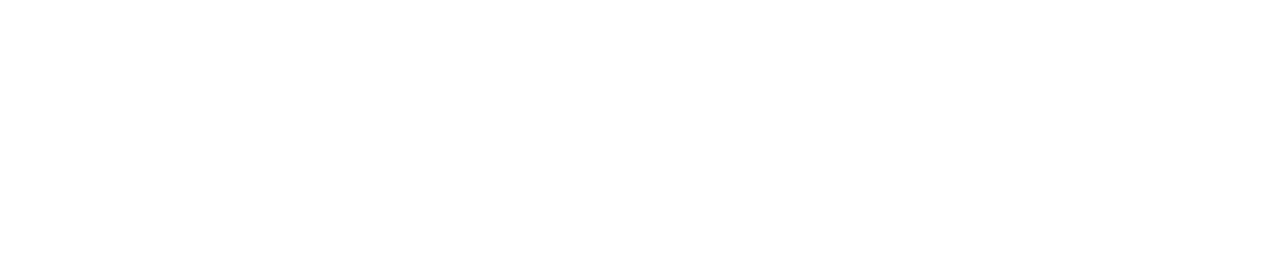
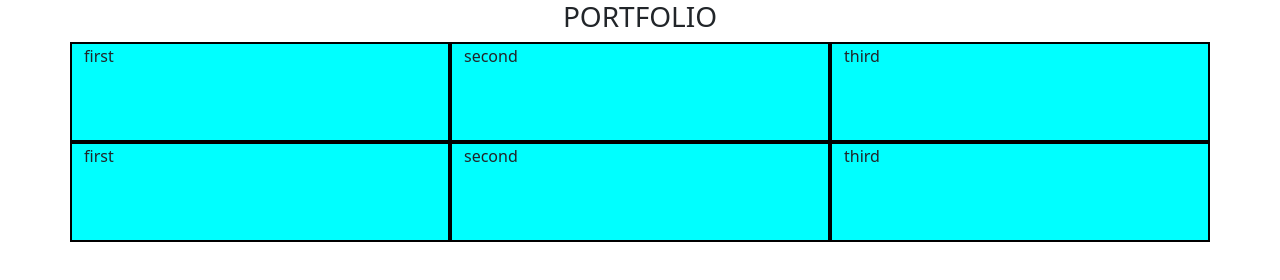
Before and after one commit to Vincedinardo21/html-css-bootstrap-freelancer, a plain HTML site: page index.html in a window 1280 px wide. Drawn offline with nearby package versions, Linux system fonts and the light colour scheme.

Commit message:
Struttura portfolio

```diff
--- a/css/style.css
+++ b/css/style.css
@@ -0,0 +1,9 @@
+[class*="col"] {
+    background-color: aqua;
+    min-height: 100px;
+    border: 2px solid black;
+}
+
+.container h3 {
+    text-align: center;
+}
--- a/index.html
+++ b/index.html
@@ -4,10 +4,24 @@
     <meta charset="UTF-8">
     <meta http-equiv="X-UA-Compatible" content="IE=edge">
     <meta name="viewport" content="width=device-width, initial-scale=1.0">
+    <!-- Bootstrap -->
+    <link href="https://cdn.jsdelivr.net/npm/bootstrap@5.1.3/dist/css/bootstrap.min.css" rel="stylesheet" integrity="sha384-1BmE4kWBq78iYhFldvKuhfTAU6auU8tT94WrHftjDbrCEXSU1oBoqyl2QvZ6jIW3" crossorigin="anonymous">
+    <!-- Style -->
     <link rel="stylesheet" href="css/style.css">
-    <title>Boostrap</title>
+    <title>Bootstrap</title>
 </head>
 <body>
+    <div class="container">
+        <div><h3>PORTFOLIO</h3></div>
+        <div class="row">
+          <div class="col-12 col-md-4 col-sm-6">first</div>
+          <div class="col-12 col-md-4 col-sm-6">second</div>
+          <div class="col-12 col-md-4 col-sm-6">third</div>
 
+          <div class="col-12 col-md-4 col-sm-6">first</div>
+          <div class="col-12 col-md-4 col-sm-6">second</div>
+          <div class="col-12 col-md-4 col-sm-6">third</div>
+        </div>
+      </div>
 </body>
 </html>
```
